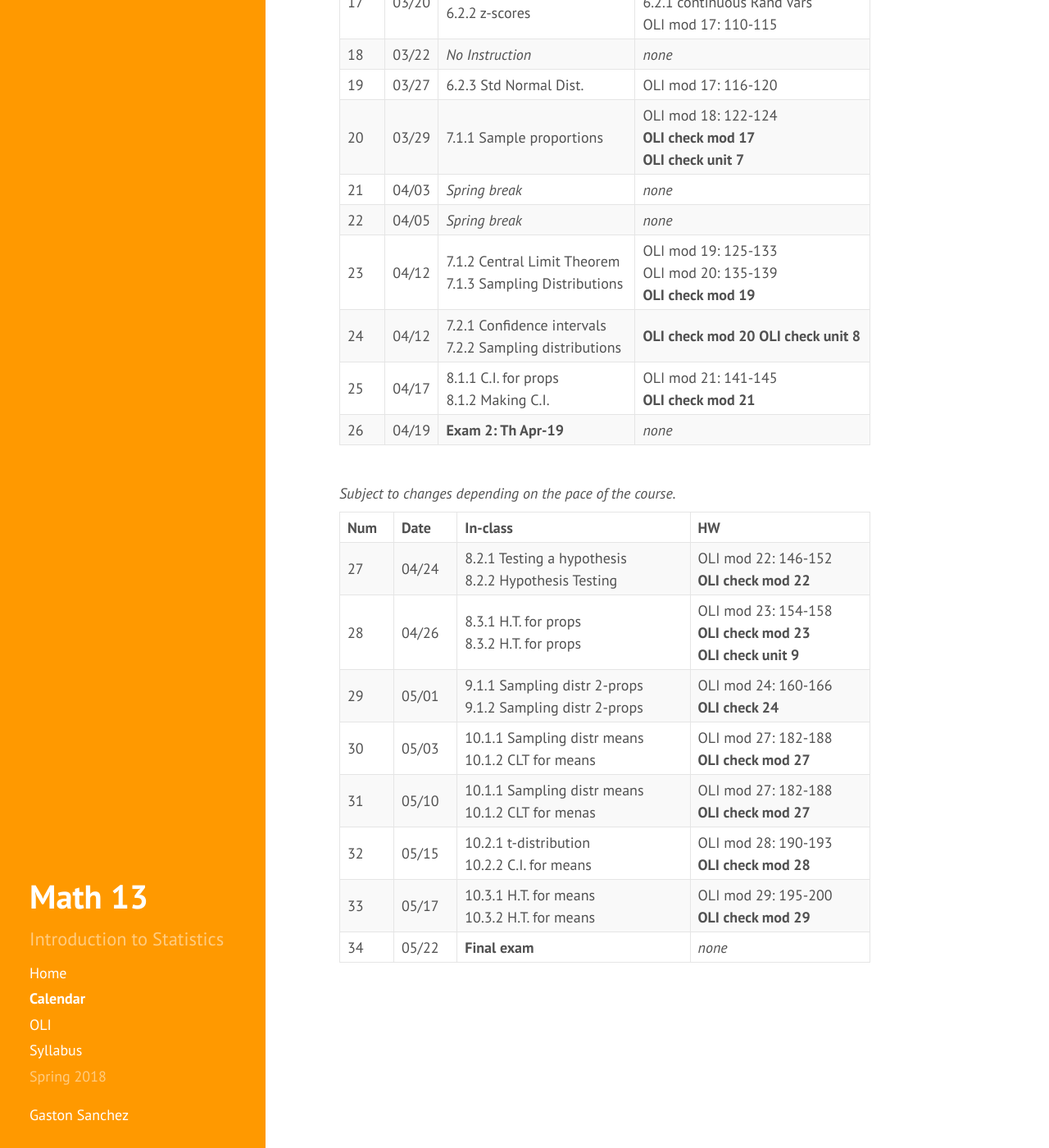
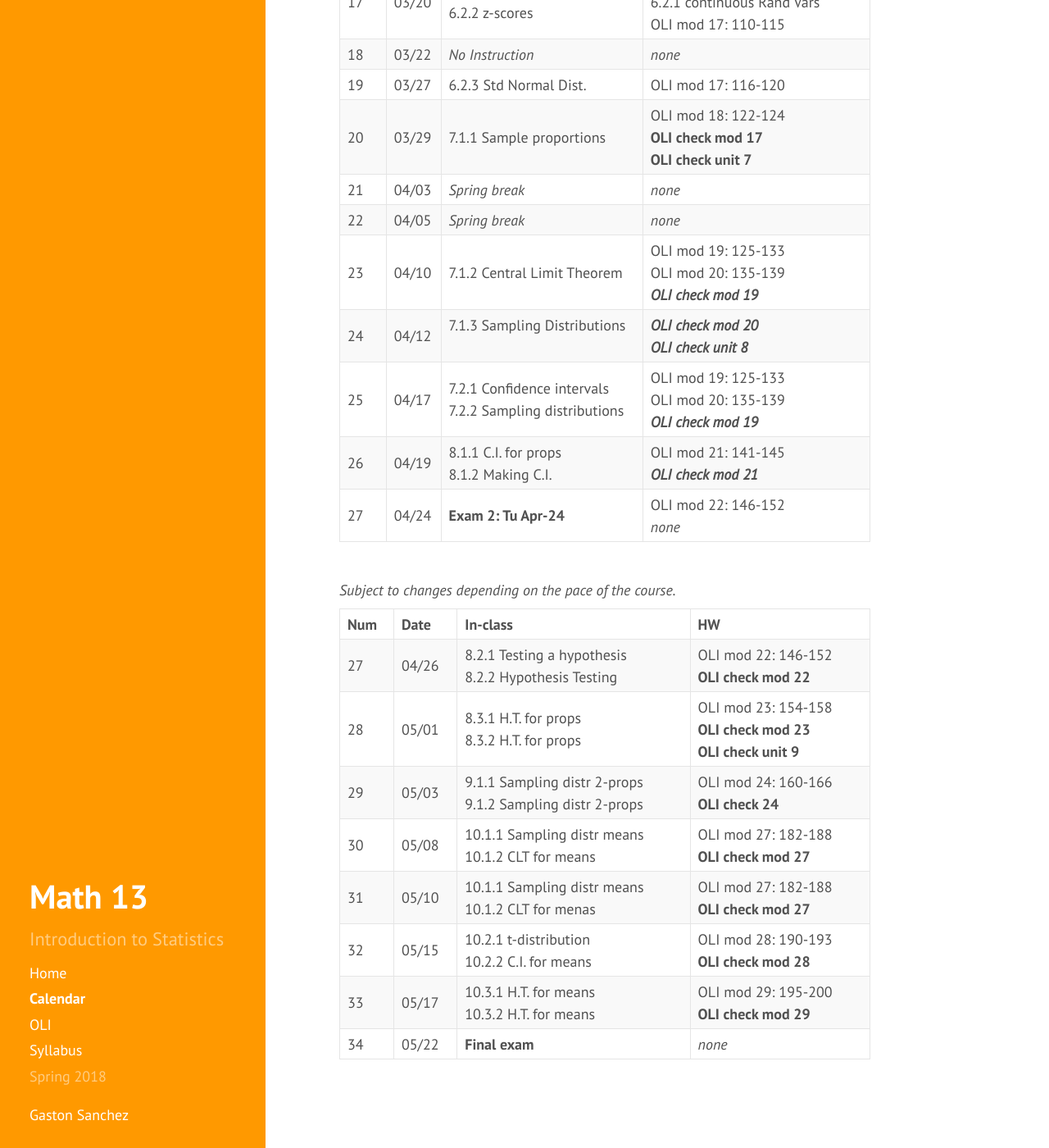
Before and after one commit to gastonstat/relic-math13, a Jekyll site: the page built from calendar.md, in a window 1280 px wide and 1400 px high, scrolled down 1622 px. Shown: the whole window at 82% size. Built offline with Jekyll 4.4.1, drawn with Linux system fonts in a browser that asks for light colours; nearby versions of some CDN libraries.

Commit message:
calendar: postpone exam 2

```diff
--- a/calendar.md
+++ b/calendar.md
@@ -203,34 +203,45 @@ Note: Checkpoints are due before the next day of classes from the day displayed
 
     <tr>
       <td>23</td>
-      <td>04/12</td>
+      <td>04/10</td>
       <td>7.1.2 Central Limit Theorem<br>
-          7.1.3 Sampling Distributions</td>
+          </td>
       <td>OLI mod 19: 125-133<br>
           OLI mod 20: 135-139<br>
-          <b>OLI check mod 19</b></td>
+          <b><em>OLI check mod 19</em></b></td>
     </tr>
     <tr>
       <td>24</td>
       <td>04/12</td>
-      <td>7.2.1 Confidence intervals<br>
-      	  7.2.2 Sampling distributions</td>
-      <td><b>OLI check mod 20</b>
-      	  <b>OLI check unit 8</b></td>
+      <td>7.1.3 Sampling Distributions<br>
+          <br>
+      	  </td>
+      <td><b><em>OLI check mod 20</em></b><br>
+      	  <b><em>OLI check unit 8</em></b></td>
     </tr>
     <tr>
       <td>25</td>
       <td>04/17</td>
-      <td>8.1.1 C.I. for props<br>
-          8.1.2 Making C.I.</td>
-      <td>OLI mod 21: 141-145<br>
-          <b>OLI check mod 21</b></td>
+      <td>7.2.1 Confidence intervals<br>
+          7.2.2 Sampling distributions</td>
+      <td>OLI mod 19: 125-133<br>
+          OLI mod 20: 135-139<br>
+          <b><em>OLI check mod 19</em></b></td>
     </tr>
     <tr>
       <td>26</td>
       <td>04/19</td>
-      <td><b>Exam 2: Th Apr-19</b></td>
-      <td><em>none</em></td>
+      <td>8.1.1 C.I. for props<br>
+          8.1.2 Making C.I.</td>
+      <td>OLI mod 21: 141-145<br>
+          <b><em>OLI check mod 21</em></b></td>
+    </tr>
+    <tr>
+      <td>27</td>
+      <td>04/24</td>
+      <td><b>Exam 2: Tu Apr-24</b></td>
+      <td>OLI mod 22: 146-152<br>
+          <em>none</em></td>
     </tr>
   </tbody>
  </table>
@@ -260,7 +271,7 @@ Note: Checkpoints are due before the next day of classes from the day displayed
     </tr>
     <tr>
       <td>28</td>
-      <td>04/26</td>
+      <td>05/01</td>
       <td>8.3.1 H.T. for props<br>
           8.3.2 H.T. for props</td>
       <td>OLI mod 23: 154-158<br>
@@ -278,7 +289,7 @@ Note: Checkpoints are due before the next day of classes from the day displayed
     </tr>
     <tr>
       <td>30</td>
-      <td>05/03</td>
+      <td>05/08</td>
       <td>10.1.1 Sampling distr means<br>
           10.1.2 CLT for means</td>
       <td>OLI mod 27: 182-188<br>
```
Also changed, not shown: other parts of calendar.md (+2 -2 lines).
